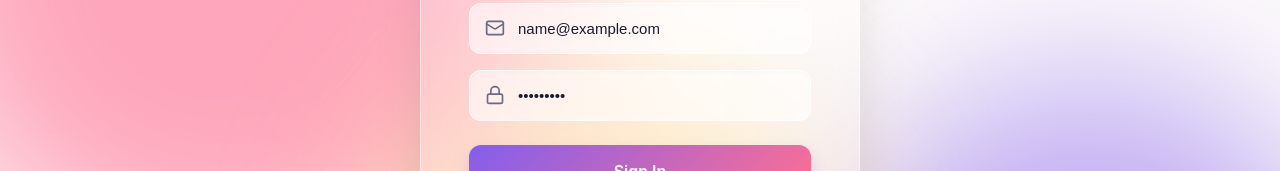
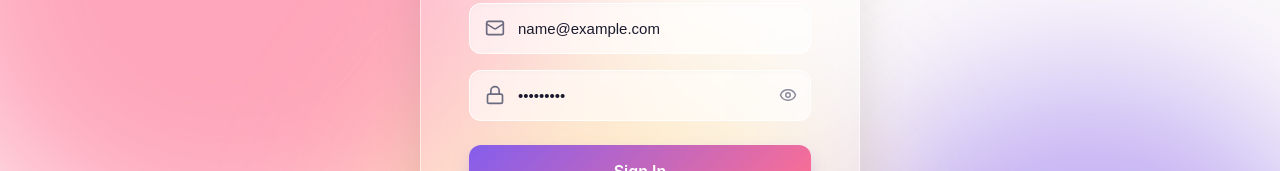
Before and after one commit to AITX-codex-hackathon/TakeTwo, a React (Vite) app in the folder frontend/: page / in a window 1280 px wide. Both pictures are taken after typing "name@example.com", "Sample123" into the empty fields and a click on the button "Sign In". Shown: the part 282-453 px from the top of the page. Built offline with nearby package versions, Linux system fonts and the light colour scheme; no server answers.

Commit message:
Add hold-to-reveal password toggle and smart eye icon visibility

```diff
--- a/frontend/src/index.css
+++ b/frontend/src/index.css
@@ -495,6 +495,23 @@ a { color: inherit; text-decoration: none; }
   color: #8b8b9e;
 }
 
+.eye-toggle {
+  position: absolute;
+  right: 14px;
+  background: none;
+  border: none;
+  color: #8b8b9e;
+  cursor: pointer;
+  display: flex;
+  align-items: center;
+  padding: 0;
+  transition: color 0.2s;
+}
+
+.eye-toggle:hover {
+  color: #845eec;
+}
+
 .input-group input:focus {
   background: rgba(255, 255, 255, 0.9);
   border-color: #845eec;
--- a/frontend/src/pages/Login.jsx
+++ b/frontend/src/pages/Login.jsx
@@ -1,5 +1,5 @@
 import React, { useState } from "react";
-import { Mail, Lock, UserCircle, Film, ArrowRight } from "lucide-react";
+import { Mail, Lock, UserCircle, Film, ArrowRight, Eye, EyeOff } from "lucide-react";
 import { auth, googleProvider } from "../firebase";
 import { signInWithEmailAndPassword, createUserWithEmailAndPassword, signInWithPopup } from "firebase/auth";
 
@@ -8,6 +8,7 @@ export default function Login({ onLogin }) {
   const [password, setPassword] = useState("");
   const [isSignUp, setIsSignUp] = useState(false);
   const [error, setError] = useState("");
+  const [showPassword, setShowPassword] = useState(false);
 
   const handleSubmit = async (e) => {
     e.preventDefault();
@@ -74,12 +75,24 @@ export default function Login({ onLogin }) {
           <div className="input-group">
             <Lock className="input-icon" size={20} />
             <input
-              type="password"
+              type={showPassword ? "text" : "password"}
               placeholder="Password"
               value={password}
               onChange={(e) => setPassword(e.target.value)}
               required
             />
+            {password && (
+              <button
+                type="button"
+                className="eye-toggle"
+                onMouseDown={() => setShowPassword(true)}
+                onMouseUp={() => setShowPassword(false)}
+                onMouseLeave={() => setShowPassword(false)}
+                tabIndex={-1}
+              >
+                {showPassword ? <EyeOff size={18} /> : <Eye size={18} />}
+              </button>
+            )}
           </div>
 
           <button type="submit" className="btn-primary login-btn">
```
